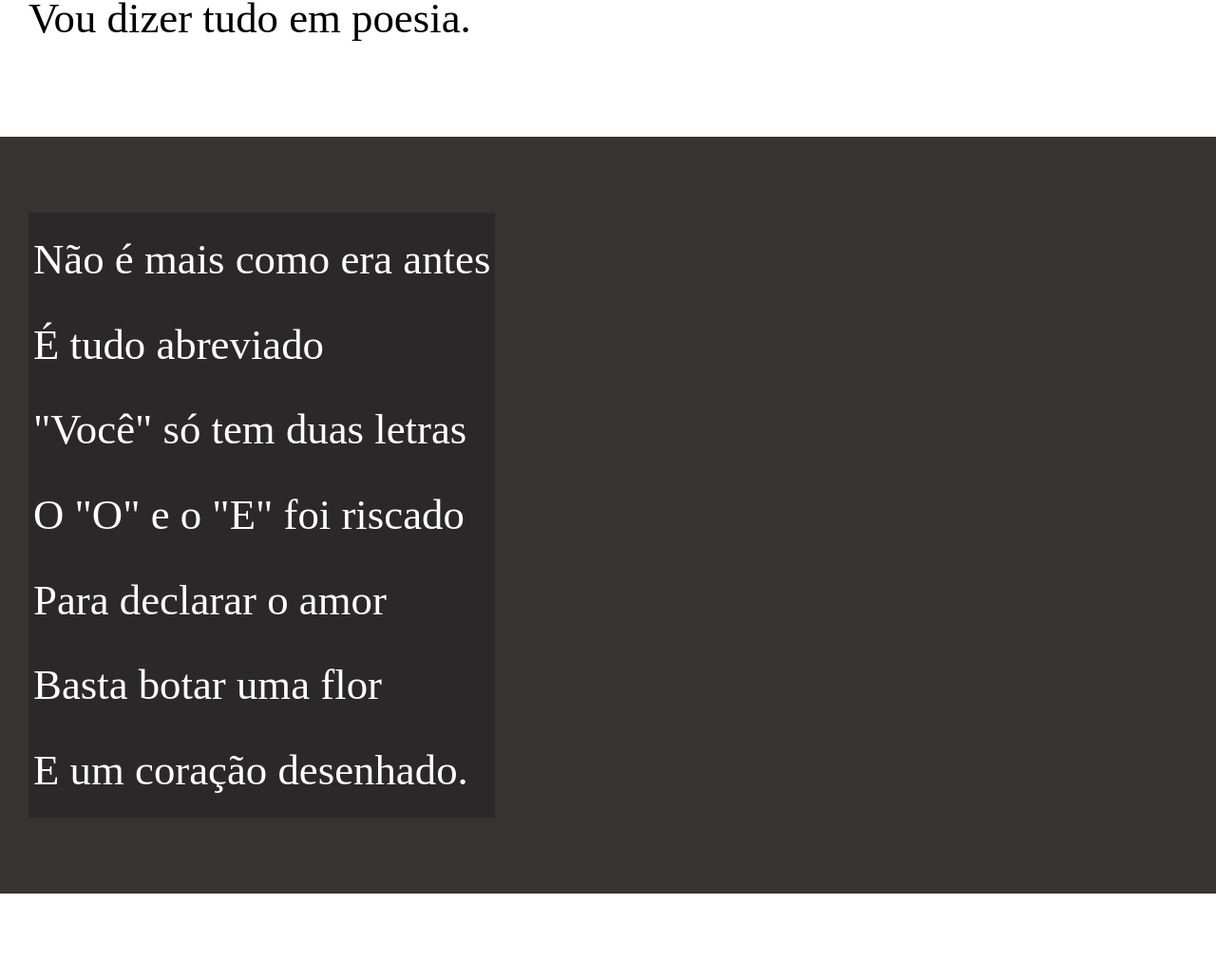
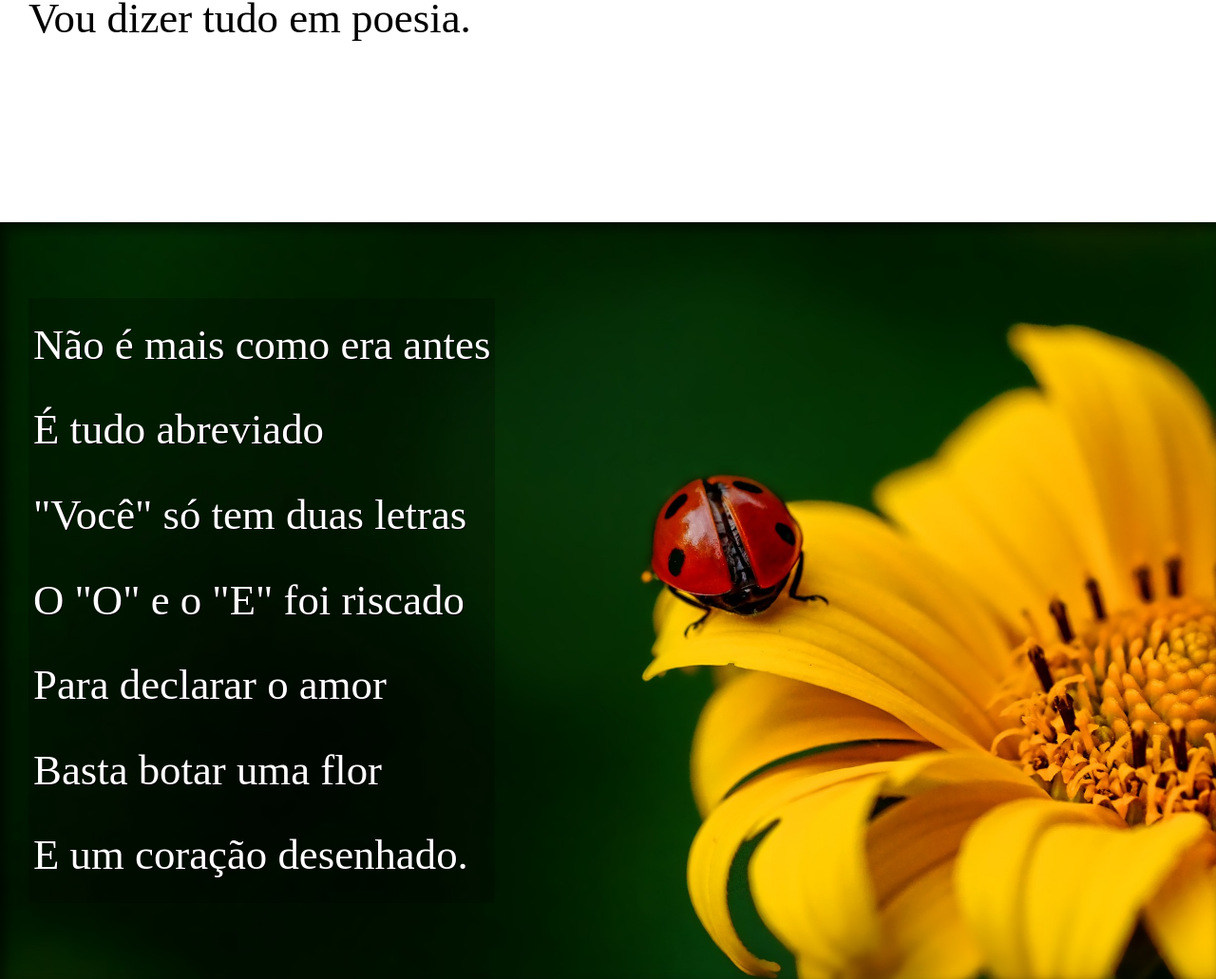
Before and after one commit to leandrothales02/html-css, a plain HTML site: page desafios/dsf3/index.html in a window 1280 px wide. Shown: the part 908-1939 px from the top of the page at 95% size. Drawn offline with Linux system fonts and the light colour scheme.

Commit message:
site finalizado

```diff
--- a/desafios/dsf3/index.html
+++ b/desafios/dsf3/index.html
@@ -28,7 +28,7 @@
     </section>
 
 
-<section class="imagem">
+<section class="imagem" id="img01">
 
         <p>
             Não é mais como era antes <br>
@@ -63,7 +63,7 @@
     </section>
 
 
-    <section class="imagem">
+    <section class="imagem" id="img02">
         <p>
             Tenho saudade das cartas <br>
             Escritas com a própria mão <br>
--- a/desafios/dsf3/style.css
+++ b/desafios/dsf3/style.css
@@ -68,6 +68,11 @@ section {
     font-size: 3.5vw;
 }
 
+section > p {
+
+    padding-bottom: 2em;
+}
+
 section.normal {
 
     background-color: white;
@@ -79,6 +84,24 @@ section.imagem  {
 
     background-color: rgb(54, 51, 51);
     color: white;
+    box-shadow: inset 6px 6px 13px 0px rgba(0, 0, 0, 0.603) ;
+
+}
+
+section#img01 {
+
+    background-image: url(../dsf3/imagens/background001.jpg);
+    background-position: right center;
+    background-size: cover;
+    background-attachment: fixed;
+
+}
+
+section#img02 {
+
+    background-image: url(../dsf3/imagens/background002.jpg);
+    background-size: cover;
+    background-attachment: fixed;
 }
 
 section.imagem > p {
@@ -86,6 +109,7 @@ section.imagem > p {
     display: inline-block;
     background-color: rgba(0, 0, 0, 0.225);
     padding: 5px;
+    text-shadow: 1px 1px 0px black;
 }
 footer {
 
```
